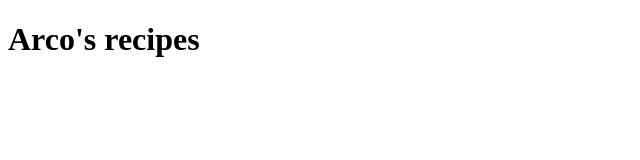
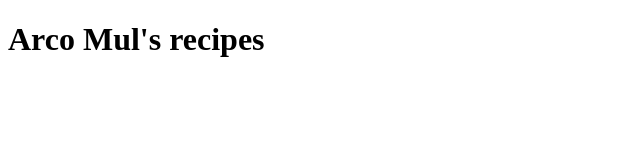
Before and after one commit to ArcoMul/recipe-website, a plain HTML site: page index.html in a window 1280 px wide. Shown: the whole page, without its empty margins (0-640 px from the left). Drawn offline with Linux system fonts and the light colour scheme.

Commit message:
Added lastname to website title

```diff
--- a/index.html
+++ b/index.html
@@ -7,6 +7,6 @@
     <title>Recipes</title>
   </head>
   <body>
-    <h1>Arco's recipes</h1>
+    <h1>Arco Mul's recipes</h1>
   </body>
 </html>
```
